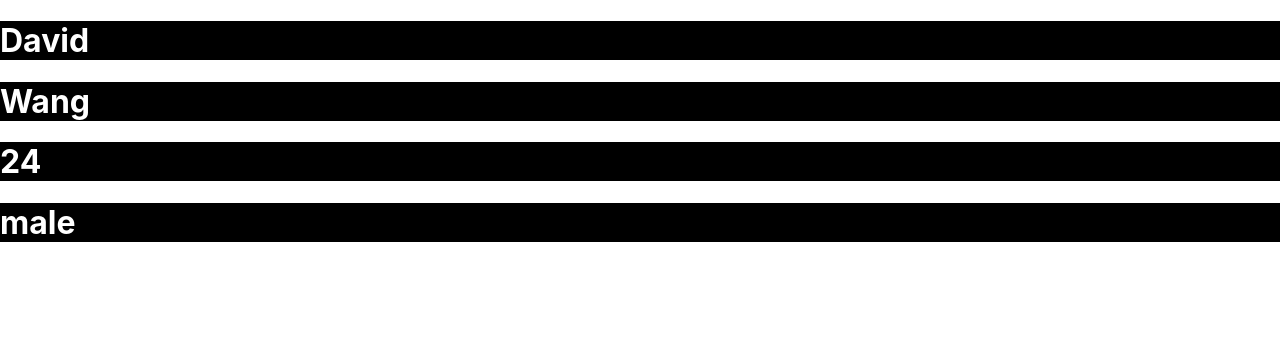
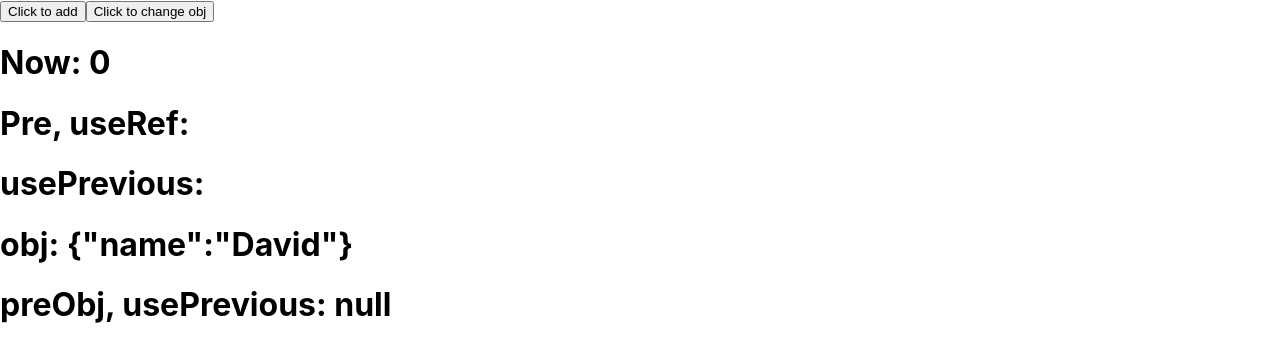
Before and after one commit to hunter850/react, a React (Vite) app: page / in a window 1280 px wide. Shown: the top 362 px of the page. Built offline with nearby package versions, Linux system fonts and the light colour scheme.

Commit message:
Previous & try hooks usePrevious

```diff
--- a/src/App.jsx
+++ b/src/App.jsx
@@ -1,7 +1,7 @@
-import YourHook from "./practice/43.YourHook";
+import Previous from "./practice/45.Previous";
 const App = () => {
     const el = (
-        <YourHook />
+        <Previous />
     )
 
     return el;
--- /dev/null
+++ b/src/practice/45.Previous.jsx
@@ -0,0 +1,37 @@
+import { Fragment, useState, useRef, useEffect, useCallback } from "react"
+import usePrevious from "./hooks/usePrevious";
+
+const Previous = () => {
+
+    const [count,setCount] = useState(0);
+    const [obj, setObj] = useState({name: "David"});
+
+    const preCountRef = useRef(null);
+
+    //useCallback會回傳整個function所以usePrevious會剛好能在監聽某個值改變才把前一個值賦予給變數
+    const prevCount = useCallback(usePrevious(count), [count]);
+    const prevObj = useCallback(usePrevious(obj), [obj]);
+
+    //因為useEffect是在渲染後才執行 所以preCount會先拿到之前的數字 然後螢幕更新渲染後preCountRef.current才拿到新的count值
+    useEffect(() => {
+        preCountRef.current = count;
+    }, [count]);
+
+    const preCount = preCountRef.current;
+
+    const el = (
+        <Fragment>
+            <button onClick={() => setCount(count + 1)}>Click to add</button>
+            <button onClick={() => setObj(pre => ({...pre, age: 18}))}>Click to change obj</button>
+            <h1>Now: {count}</h1>
+            <h1>Pre, useRef: {preCount}</h1>
+            <h1>usePrevious: {prevCount}</h1>
+            <h1>obj: {JSON.stringify(obj)}</h1>
+            <h1>preObj, usePrevious: {JSON.stringify(prevObj)}</h1>
+        </Fragment>
+    )
+
+    return el;
+}
+
+export default Previous
```
